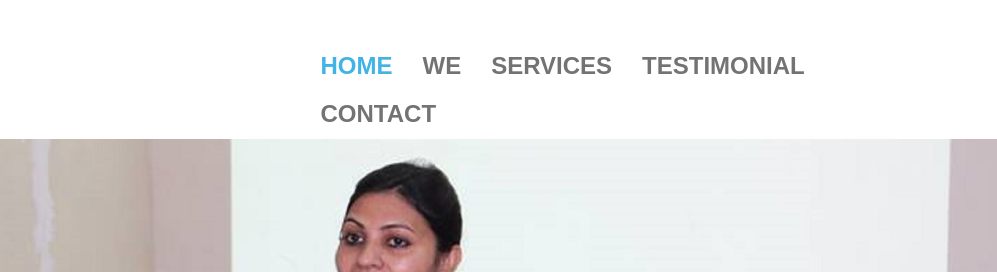
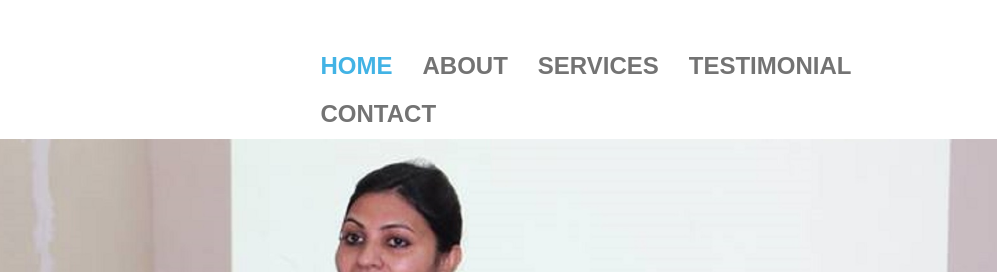
Before and after one commit to rowenaphillips/rp, a plain HTML site: page index.html in a window 1280 px wide. Shown: the top 272 px of the page, 283-1280 px from the left. Drawn offline with nearby package versions, Linux system fonts and the light colour scheme; some packages are replaced by stand-ins of ours; a web font is replaced by a local one.

Commit message:
Add files via upload

```diff
--- a/index.html
+++ b/index.html
@@ -48,7 +48,7 @@
 
 					      <ul class="nav navbar-nav navbar-right">
 					        <li><a class="menu active" href="#home" >Home</a></li>
-					        <li><a class="menu" href="#about">WE</a></li>
+					        <li><a class="menu" href="#about">about</a></li>
 					        <li><a class="menu" href="#service">services </a></li>
 					        <li><a class="menu" href="#team">TESTIMONIAL</a></li>
 					        <li><a class="menu" href="#contact"> contact</a></li>
```
